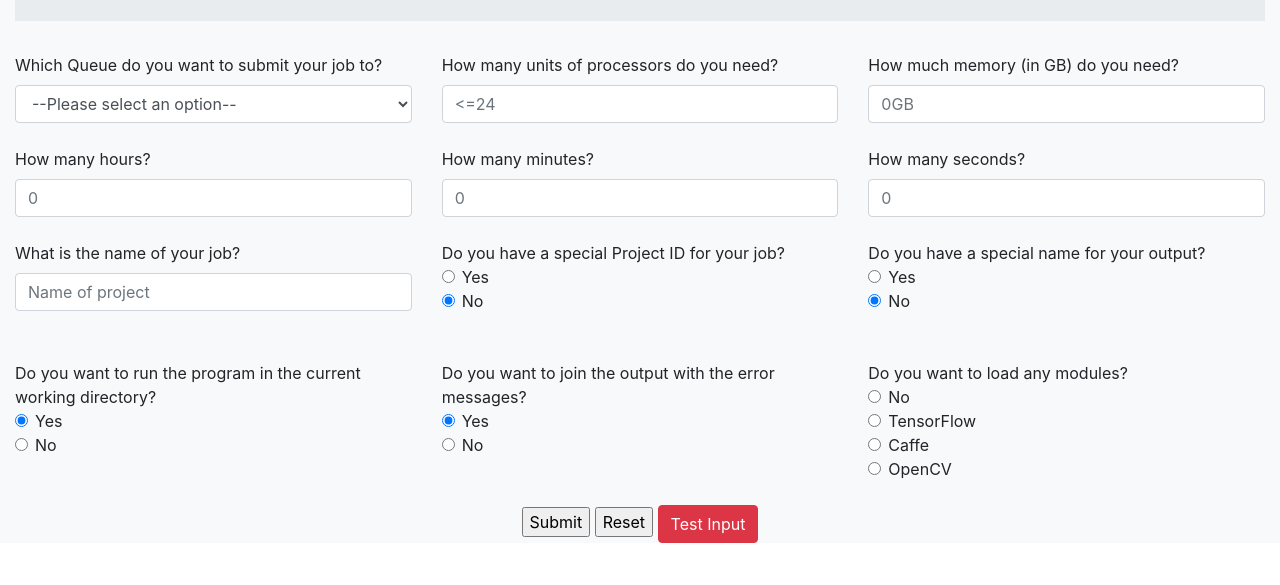
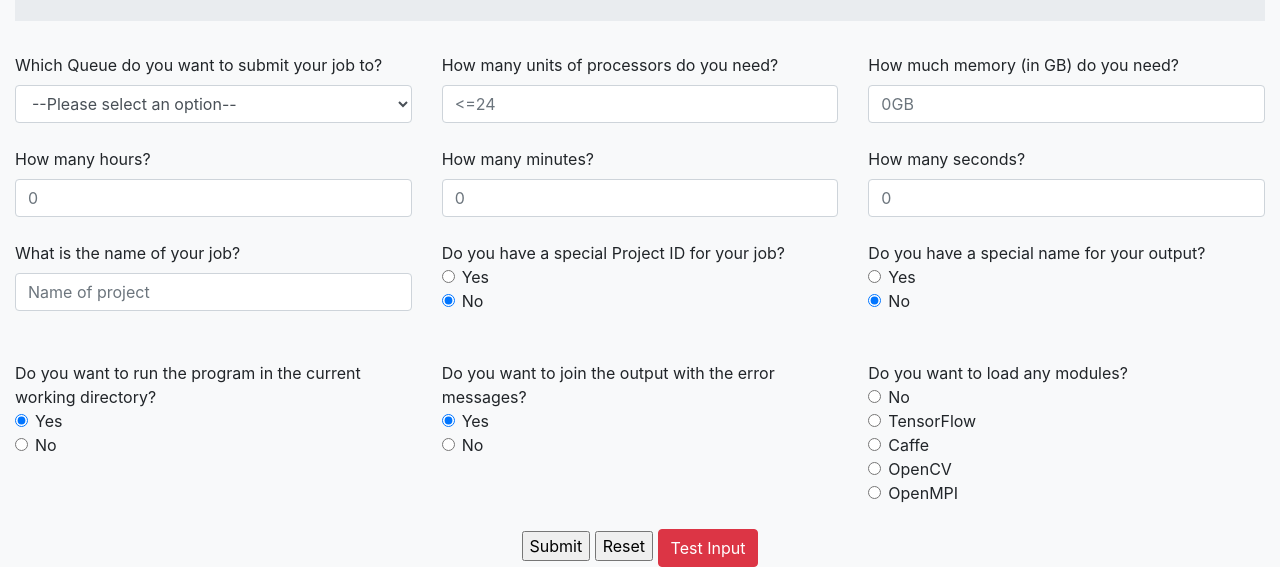
Before and after one commit to tishyakhanna97/astarWebsite, a plain HTML site: page pages/diy.html in a window 1280 px wide. Shown: the part 215-800 px from the top of the page. Drawn offline with nearby package versions, Linux system fonts and the light colour scheme.

Commit message:
fix module bugs

```diff
--- a/js/diy.js
+++ b/js/diy.js
@@ -115,7 +115,7 @@ function writeScript(input) {
 
     var modules = "";
     if(input.module != "no") {
-        modules.concat("module load ",input.module,newLine);
+        modules = "module load ".concat(input.module,newLine);
     }
 
     return bashDirective.concat(queue,cores,wallTime,nameOfProject,output,outputName,projectID,directory,modules);
--- a/pages/diy.html
+++ b/pages/diy.html
@@ -241,6 +241,13 @@
                           </label>
                         </div>
 
+                        <div class="form-check">
+                          <input class="form-check-input" type="radio" name="module" id="openMPIModule" value="openmpi">
+                          <label class="form-check-label" for="openMPIModule">
+                            OpenMPI
+                          </label>
+                        </div>
+
 
                       </div>
                     </div>
```
